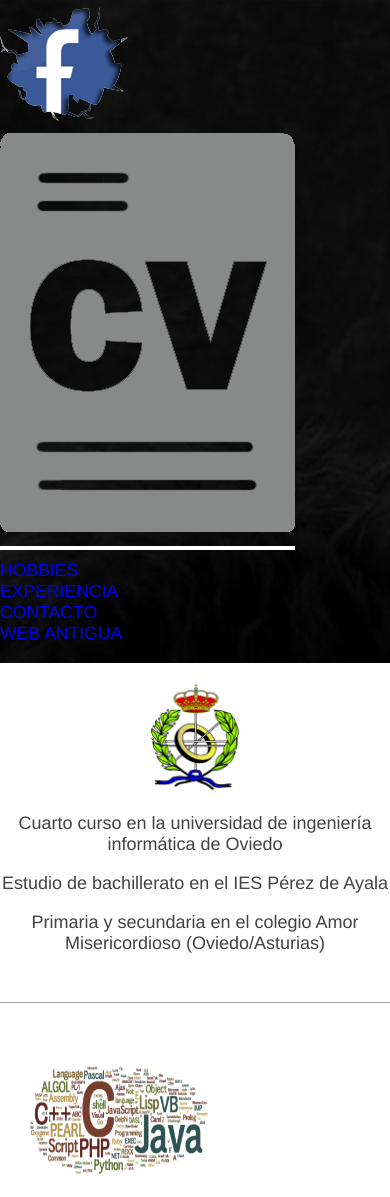
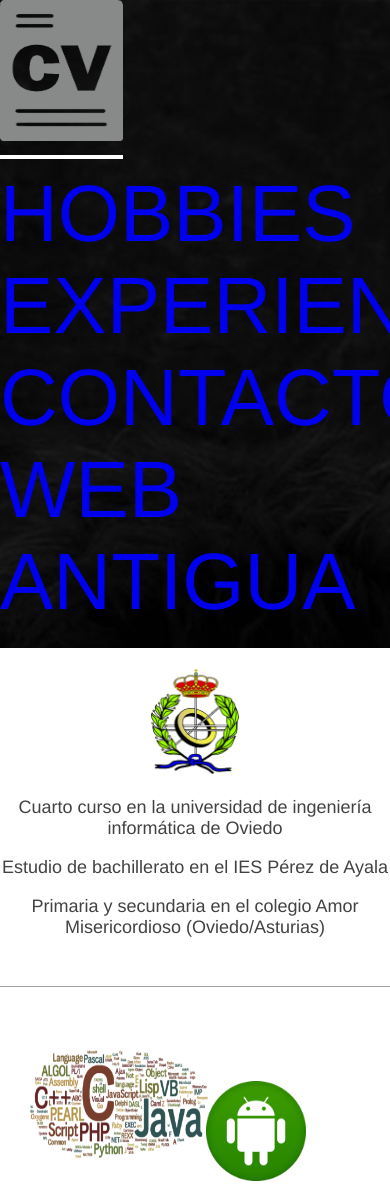
Before and after one commit to pablobravo/pablobravomediavilla, a PHP site: page /experience.html in a window 390 px wide. Shown: the top 1197 px of the page. Run offline with PHP 8.4, Linux system fonts and the light colour scheme; some libraries are stand-ins or nearby versions.

Commit message:
Update estilo.css

```diff
--- a/stylesheets/estilo.css
+++ b/stylesheets/estilo.css
@@ -362,10 +362,7 @@
 		margin-top:10px;
 	}
     .txt3 {
-    	border-left:1px solid #A4A4A4;
-    	float:right;
-    	width:46%;
-    	padding-left:50px;
+	margin:10px;
     }
     .txt3 p{
     	padding-bottom:40px;
@@ -490,6 +487,19 @@
 		margin:30px;
 		list-style:none;
 	 }
+
+	 .face{
+		display:none;
+	}
+	.cvitae{
+		text-align:center;
+		width:7em;
+		height:8em;
+	}
+	.fondomenu ul.navegacion li a{
+
+		font-size:80px;
+	}
 }
 @media (min-width: 500px) {
 	nav .background{
```
